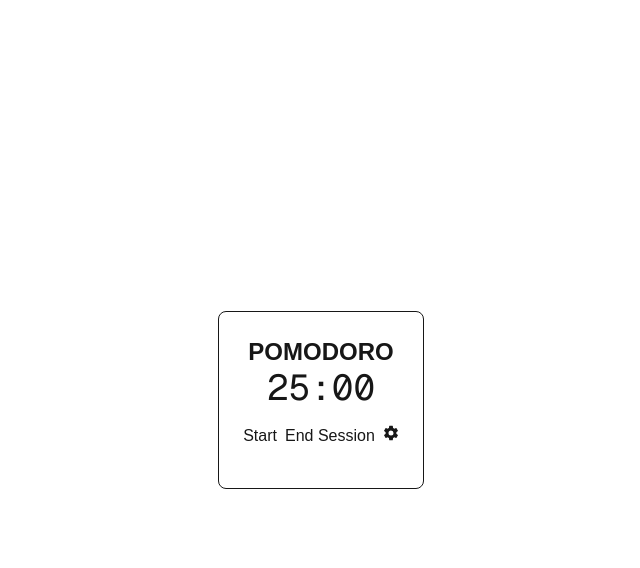
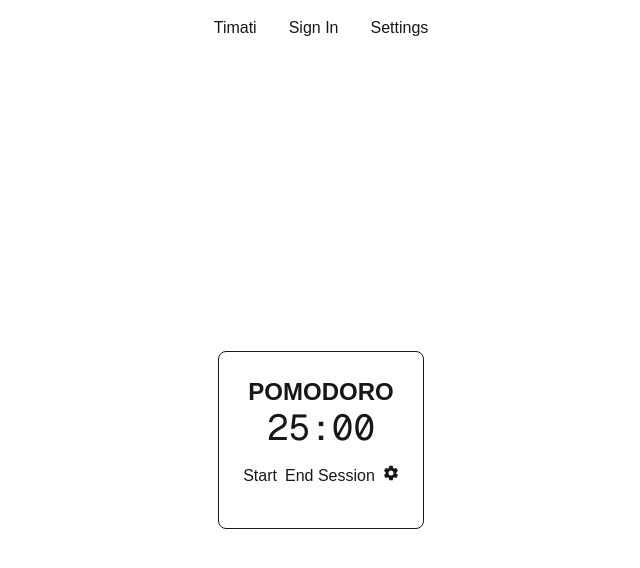
Before and after one commit to sadiqram/Timati, a Next.js app in the folder timati/: page / in a window 1280 px wide. Shown: the top 568 px of the page, without its empty margins (319-959 px from the left). Built offline with nearby package versions, Linux system fonts and the light colour scheme.

Commit message:
add header components and  initial header structure

```diff
--- a/timati/src/app/page.tsx
+++ b/timati/src/app/page.tsx
@@ -3,6 +3,7 @@
 import { useEffect, useState } from "react";
 import Button from "@/components/Button";
 import Timer from  "@/components/Timer"
+import Header from "@/components/Header"
 
 
 
@@ -11,6 +12,7 @@ import Timer from  "@/components/Timer"
 export default function Home() {
   return (
     <div>
+      <Header />
       <Timer />
     </div>
   );
--- /dev/null
+++ b/timati/src/components/Header.tsx
@@ -0,0 +1,24 @@
+"use client"
+
+import Link from "next/link"
+import Nav from "@/components/Nav"
+
+export default function Header(){
+    return(
+
+        <header>
+            {/* logo *** moved into Nav component*/}
+            {/* <div>
+                <Link href="/">Timati</Link>
+            </div> */}
+
+            {/* Desktop Nav */}
+            <Nav />
+
+
+
+            {/* mobile nav */}
+        </header>
+
+    )
+}
--- /dev/null
+++ b/timati/src/components/Nav.tsx
@@ -0,0 +1,23 @@
+"use client"
+import Link from "next/link"
+
+
+export default function Nav() {
+    return(
+        <nav className="flex items-center justify-center gap-8
+        mt-4">
+            <div>
+                <Link href="/">Timati</Link>
+            </div>
+        <Link href="/">Sign In</Link>
+
+        <button>Settings</button>
+
+        </nav>
+
+
+
+    )
+
+
+}
```
Also changed, not shown: timati/src/components/MobileNav.tsx (added, +7 -0 lines).
